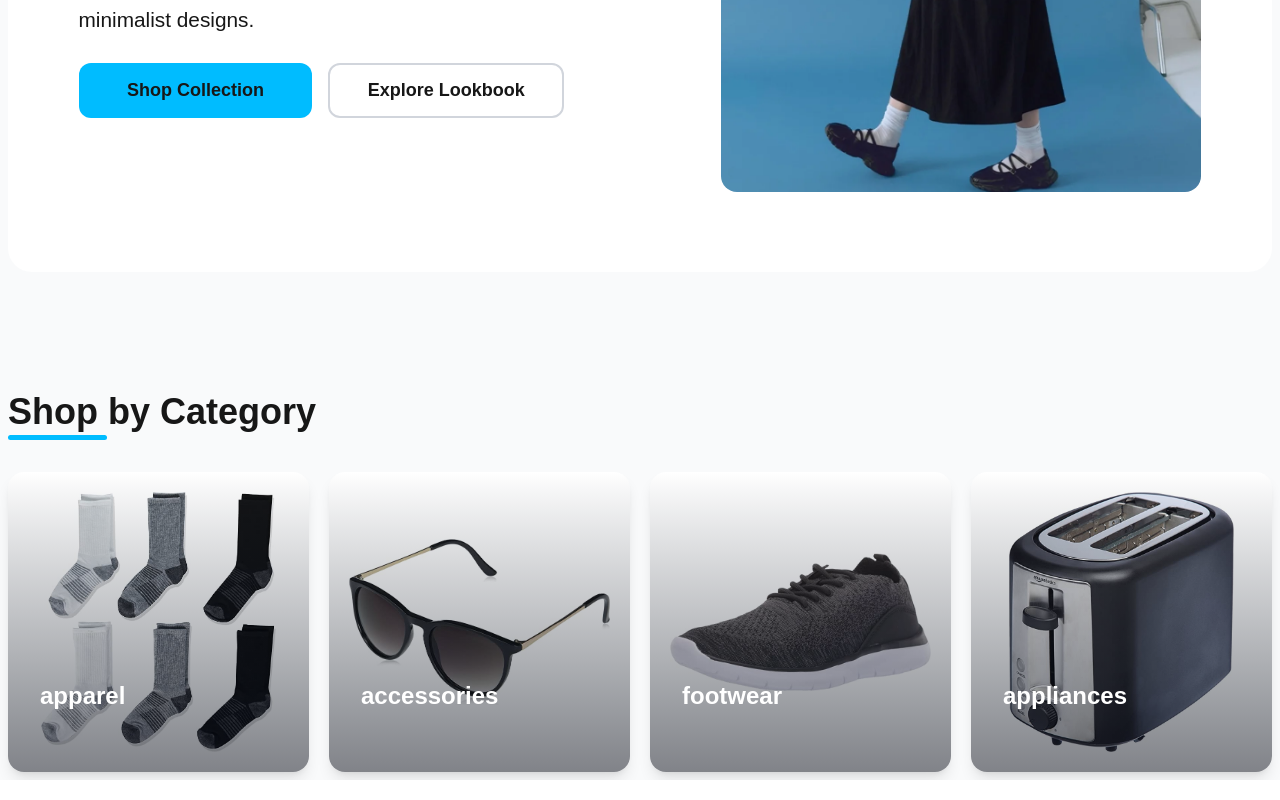
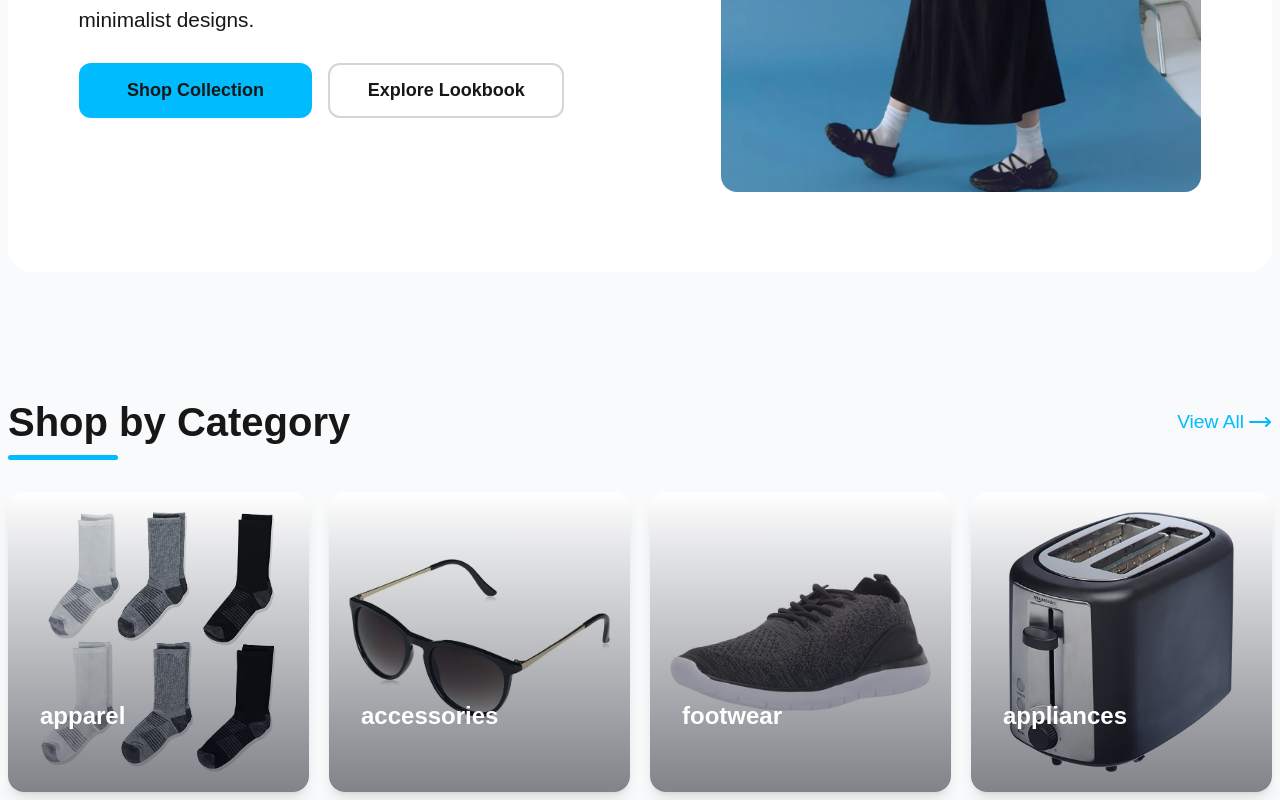
Before and after one commit to dev-dabid/next-ecommerce, a Next.js app: page / in a window 1280 px wide. Shown: the part 641-1441 px from the top of the page. Built offline with nearby package versions, Linux system fonts and the light colour scheme.

Commit message:
style: polish category section

```diff
--- a/src/app/(home)/CategorySection.tsx
+++ b/src/app/(home)/CategorySection.tsx
@@ -1,6 +1,7 @@
 import CategoryCard from "./CategoryCard";
 import { Product } from "@/types/types";
 import DefaultImage from "@/images/backpack.jpg";
+import { MoveRight } from "lucide-react";
 
 type CategorySectionProps = {
   products: Product[];
@@ -27,10 +28,10 @@ const CategorySection = ({ products }: CategorySectionProps) => {
   return (
     <div className="mt-30 h-full">
       <div className="flex flex-col">
-        <div>
+        <div className="flex justify-between items-center">
           <p
             className="
-           text-4xl font-bold relative
+           text-[clamp(1.1rem,5vw,2.5rem)] font-bold relative
            after:content-['']
            after:absolute
            after:-bottom-2
@@ -45,6 +46,13 @@ const CategorySection = ({ products }: CategorySectionProps) => {
           >
             Shop by Category
           </p>
+          <a
+            className="text-[clamp(0.875rem,2vw,1.2rem)] flex items-center gap-1 text-sky-400"
+            href=""
+          >
+            View All
+            <MoveRight />
+          </a>
         </div>
         <div className="flex gap-5 overflow-x-auto snap-x snap-mandatory lg:grid lg:grid-cols-4 lg:gap-5 lg:overflow-visible mt-10">
           {homepageCategories.map((category, index) => (
```
